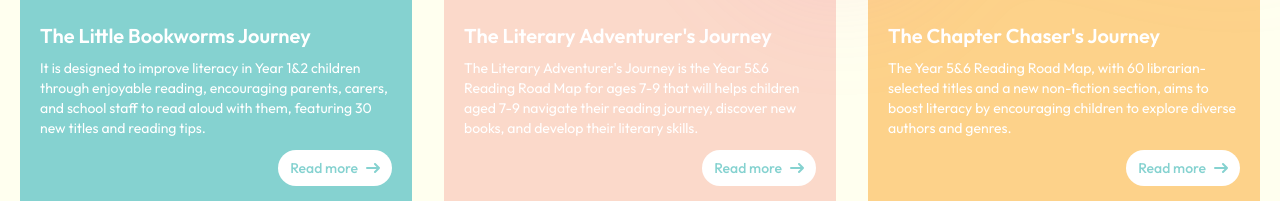
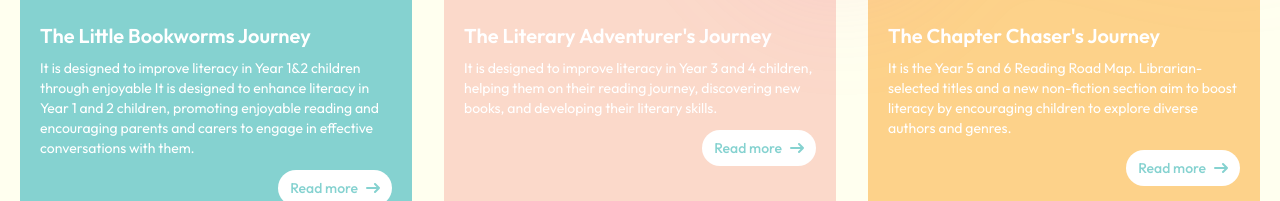
Before and after one commit to sue-art/Little-Erudite-frontend, a React (Create React App) app: page / in a window 1280 px wide. Shown: the part 751-952 px from the top of the page. Built offline with nearby package versions, Linux system fonts and the light colour scheme; no server answers.

Commit message:
Fixing Roadmap description text

```diff
--- a/src/components/Roadmap/ReadingRoadmapList.js
+++ b/src/components/Roadmap/ReadingRoadmapList.js
@@ -5,34 +5,33 @@ import Avatar from "../Avata/Avata";
 
 const initialRoadmap = [
   {
-    id: 1 - 123,
+    id: 2 - 223,
     title: "The Little Bookworms Journey",
     slug: "the-little-bookworms-journey",
     avatarname: "Sam",
     color: "green",
     description:
-      "It is designed to improve literacy in Year 1&2 children through enjoyable reading, encouraging parents, carers, and school staff to read aloud with them, featuring 30 new titles and reading tips.",
+      "It is designed to improve literacy in Year 1&2 children through enjoyable It is designed to enhance literacy in Year 1 and 2 children, promoting enjoyable reading and encouraging parents and carers to engage in effective conversations with them.",
   },
   {
-    id: 2 - 124,
+    id: 2 - 224,
     title: "The Literary Adventurer's Journey",
     slug: "the-literary-adventurers-journey",
     avatarname: "Dave",
     color: "pink",
     description:
-      "The Literary Adventurer's Journey is the Year 5&6 Reading Road Map for ages 7-9 that will helps children aged 7-9 navigate their reading journey, discover new books, and develop their literary skills.",
+      "It is designed to improve literacy in Year 3 and 4 children, helping them on their reading journey, discovering new books, and developing their literary skills.",
   },
   {
-    id: 3 - 125,
+    id: 3 - 225,
     title: "The Chapter Chaser's Journey",
     slug: "the-chapter-chasers-journey",
     color: "yellow",
     avatarname: "Sarah",
     description:
-      "The Year 5&6 Reading Road Map, with 60 librarian-selected titles and a new non-fiction section, aims to boost literacy by encouraging children to explore diverse authors and genres.",
+      "It is the Year 5 and 6 Reading Road Map. Librarian-selected titles and a new non-fiction section aim to boost literacy by encouraging children to explore diverse authors and genres.",
   },
 ];
-
 const ReadingRoadmapList = () => {
   return (
     <div className="mx-auto max-w-2xl lg:max-w-7xl pb-10">
--- a/src/pages/Roadmap.js
+++ b/src/pages/Roadmap.js
@@ -17,7 +17,7 @@ const initialRoadmap = [
     avatarname: "Sam",
     color: "green",
     description:
-      "It is designed to improve literacy in Year 1&2 children through enjoyable reading, encouraging parents, carers, and school staff to read aloud with them, featuring 30 new titles and reading tips.",
+      "It is designed to improve literacy in Year 1&2 children through enjoyable It is designed to enhance literacy in Year 1 and 2 children, promoting enjoyable reading and encouraging parents and carers to engage in effective conversations with them.",
   },
   {
     id: 2 - 124,
@@ -26,7 +26,7 @@ const initialRoadmap = [
     avatarname: "Dave",
     color: "pink",
     description:
-      "The Literary Adventurer's Journey is the Year 5&6 Reading Road Map for ages 7-9 that will helps children aged 7-9 navigate their reading journey, discover new books, and develop their literary skills.",
+      "It is designed to improve literacy in Year 3 and 4 children, helping them on their reading journey, discovering new books, and developing their literary skills.",
   },
   {
     id: 3 - 125,
@@ -35,7 +35,7 @@ const initialRoadmap = [
     color: "yellow",
     avatarname: "Sarah",
     description:
-      "The Year 5&6 Reading Road Map, with 60 librarian-selected titles and a new non-fiction section, aims to boost literacy by encouraging children to explore diverse authors and genres.",
+      "It is the Year 5 and 6 Reading Road Map. Librarian-selected titles and a new non-fiction section aim to boost literacy by encouraging children to explore diverse authors and genres.",
   },
 ];
 const Roadmap = () => {
```
